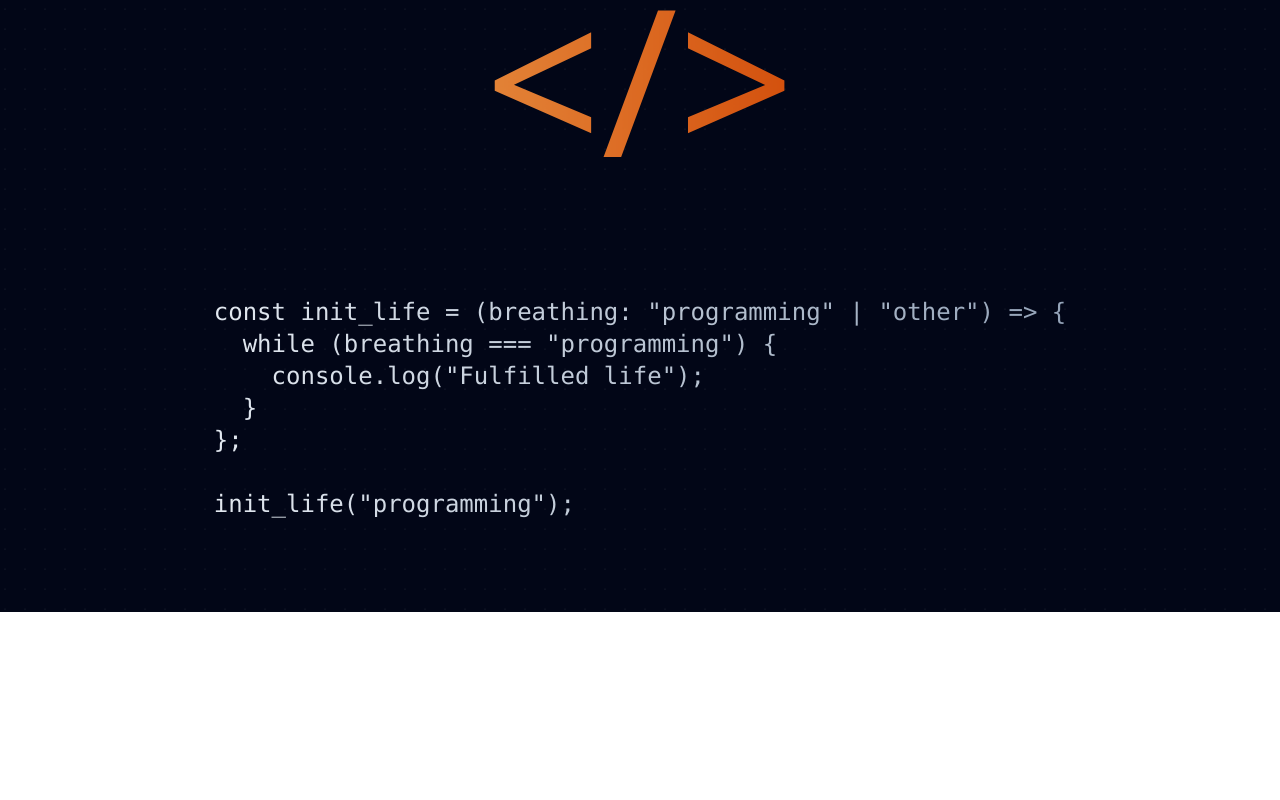
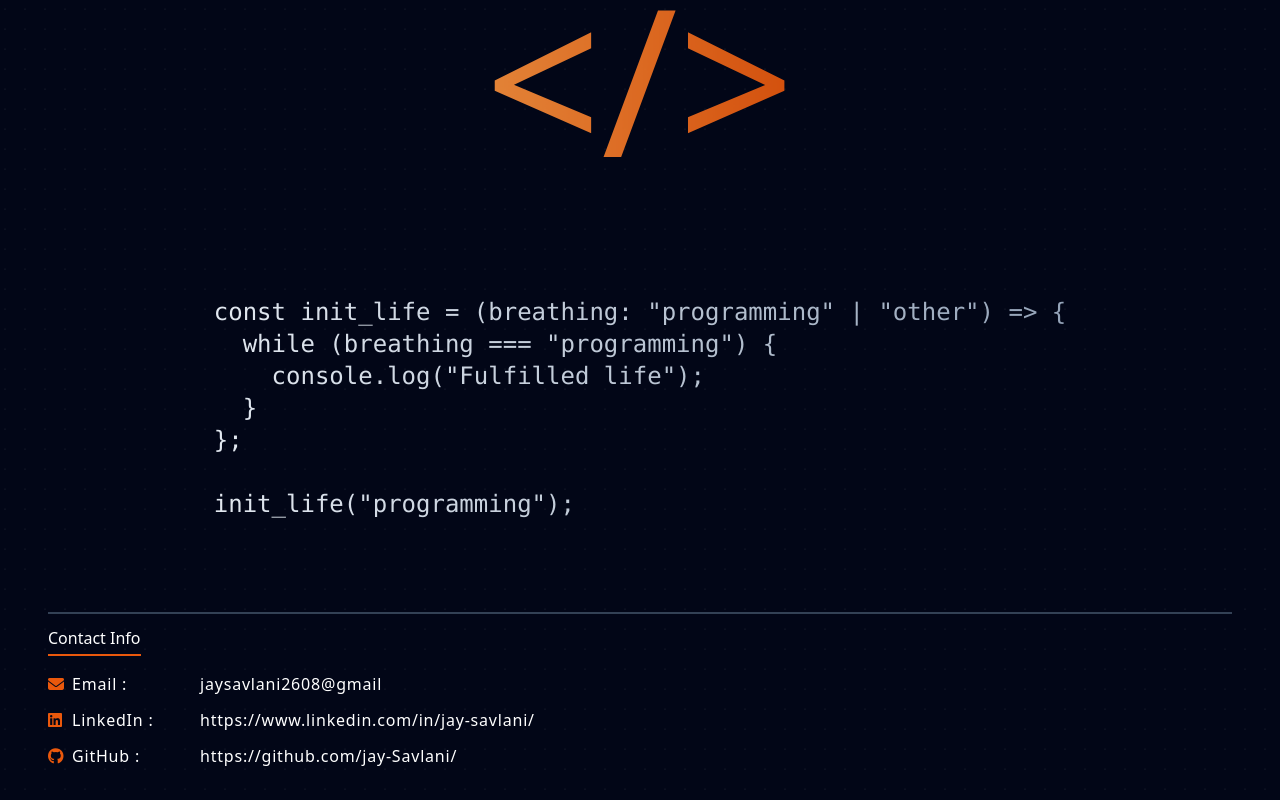
Before and after one commit to jay-Savlani/j-portfolio, a React (Vite) app: page / in a window 1280 px wide. Shown: the part 936-1736 px from the top of the page. Before the commit the page ends 1548 px from the top, so only its background shows below. Built offline with nearby package versions, Linux system fonts and the light colour scheme.

Commit message:
added contact info and icons

```diff
--- a/index.html
+++ b/index.html
@@ -10,6 +10,13 @@
       href="https://fonts.googleapis.com/css2?family=Montserrat:ital,wght@0,100..900;1,100..900&display=swap"
       rel="stylesheet"
     />
+    <link
+      rel="stylesheet"
+      href="https://cdnjs.cloudflare.com/ajax/libs/font-awesome/6.6.0/css/all.min.css"
+      integrity="sha512-Kc323vGBEqzTmouAECnVceyQqyqdsSiqLQISBL29aUW4U/M7pSPA/gEUZQqv1cwx4OnYxTxve5UMg5GT6L4JJg=="
+      crossorigin="anonymous"
+      referrerpolicy="no-referrer"
+    />
 
     <meta name="viewport" content="width=device-width, initial-scale=1.0" />
     <title>Jay Portfolio</title>
--- a/src/components/Navigation.tsx
+++ b/src/components/Navigation.tsx
@@ -90,7 +90,7 @@ const NavResponsive = () => {
 
         <div className="mt-3">
           <PlainLink
-            classes="text-white text-xl font-semibold tracking-wider my-3 block"
+            classes="text-white text-xl font-semibold tracking-wider my-3 block hover:opacity-70"
             href="https://github.com/jay-Savlani/"
             target="_blank"
           >
@@ -98,7 +98,7 @@ const NavResponsive = () => {
           </PlainLink>
 
           <PlainLink
-            classes="text-white text-xl font-semibold tracking-wider block"
+            classes="text-white text-xl font-semibold tracking-wider block hover:opacity-70"
             href="https://www.linkedin.com/in/jay-savlani/"
             target="_blank"
           >
@@ -185,7 +185,7 @@ const Navigation = () => {
               href="https://github.com/jay-Savlani/"
               target="_blank"
             >
-              Github
+              GitHub
             </PlainLink>
           </Button>
           <Button classes="py-2.5 px-2.5 rounded border border-orange-400 hover:bg-slate-700  hover:text-white transition-all duration-300">
--- a/src/components/Root.tsx
+++ b/src/components/Root.tsx
@@ -27,6 +27,68 @@ const Grid = () => {
   );
 };
 
+interface ContactItemProps {
+  iconClass: string;
+  contactName: string;
+  Contact: string | React.ComponentType<any>;
+}
+
+const ContactItem = ({ iconClass, contactName, Contact }: ContactItemProps) => {
+  return (
+    <div className="flex flex-col md:flex-row flex-wrap gap-2 md:gap-4 md:items-center tracking-wider mb-3 last:mb-0">
+      <div className="flex gap-4 items-center">
+        <i className={`w-2 ${iconClass} text-orange-600`} />
+        <h4 className="text-base w-28">{`${contactName} :`}</h4>
+      </div>
+
+      {typeof Contact === "string" ? <p>{Contact}</p> : <Contact />}
+    </div>
+  );
+};
+
+const Footer = () => {
+  return (
+    <footer className="pt-2 pb-8 px-6 md:px-0">
+      <h3 className="border-b-2 border-b-orange-600 inline-block py-1 mb-4">
+        Contact Info
+      </h3>
+      <ContactItem
+        iconClass="fa fa-envelope"
+        contactName="Email"
+        Contact="jaysavlani2608@gmail"
+      />
+      <ContactItem
+        iconClass="fa-brands fa-linkedin"
+        contactName="LinkedIn"
+        Contact={() => (
+          <a
+            target="_blank"
+            href="https://www.linkedin.com/in/jay-savlani/"
+            rel="noopener noreferrer"
+            className="no-underline cursor-pointer"
+          >
+            https://www.linkedin.com/in/jay-savlani/
+          </a>
+        )}
+      />
+      <ContactItem
+        iconClass="fa-brands fa-github"
+        contactName="GitHub"
+        Contact={() => (
+          <a
+            target="_blank"
+            href="https://github.com/jay-Savlani/"
+            className="no-underline cursor-pointer"
+            rel="noopener noreferrer"
+          >
+            https://github.com/jay-Savlani/
+          </a>
+        )}
+      />
+    </footer>
+  );
+};
+
 export default function Root() {
   const location = useLocation();
 
@@ -40,8 +102,9 @@ export default function Root() {
       <Grid />
       <Navigation />
       <div className=" sm:px-6 md:px-8 lg:px-12 h-full pt-24 md:pt-28">
-        <div className="h-ful">
+        <div className="h-ful divide-y-2 divide-slate-700">
           <Outlet />
+          <Footer />
         </div>
       </div>
     </div>
--- a/src/components/tabs/ProjectsTab.tsx
+++ b/src/components/tabs/ProjectsTab.tsx
@@ -103,10 +103,12 @@ export const ProjectsTab = () => {
             {item.appLink && (
               <div className="mb-4">
                 <PlainLink href={item.appLink} target="_blank">
-                  <button className="bg-gradient-to-r from-blue-200 to-cyan-200 px-1.5 py-2 lg:px-3 lg:py-2 rounded text-slate-800 text-sm lg:text-lg">
-                    <div className="flex flex-row items-center gap-2">
-                      <span className="tracking-wide">{item.appLinkName}</span>
-                      <span>&#x2197;</span>
+                  <button className="bg-gradient-to-r from-blue-200 to-cyan-200 px-3 py-2 lg:px-3 lg:py-2 rounded text-slate-800 text-sm lg:text-lg">
+                    <div className="flex items-center gap-3">
+                      <span className="tracking-wide text-base ">
+                        {item.appLinkName}
+                      </span>
+                      <i className="fa-solid fa-arrow-up-right-from-square text-base" />
                     </div>
                   </button>
                 </PlainLink>
--- a/src/components/tabs/professionalExperienceTab/CompanyItem.tsx
+++ b/src/components/tabs/professionalExperienceTab/CompanyItem.tsx
@@ -10,8 +10,12 @@ export const CompanyItem = ({ item }: T_CompanyItemProps) => {
     <div className="animation-fade-in">
       <div className="p-4 lg:p-8 flex flex-col lg:grid lg:grid-cols-5 lg:grid-row-2 lg:grid-flow-row gap-10 ">
         <div className="col-span-5">
-          <div className="flex flex-col text-center  gap-3">
-            <p className="text-[30px]">{item.title}</p>
+          <div className="flex flex-col text-center items-center  gap-3">
+            <div className="flex gap-4 items-center">
+              <i className="fa-solid fa-building text-white text-[30px]" />
+              <p className="text-[30px]">{item.title}</p>
+            </div>
+
             <p className=" text-3xl lg:text-[40px] tracking-widest font-bold bg-gradient-to-r from-orange-500 to-orange-800 text-transparent bg-clip-text p-2">
               {item.designation}
             </p>
--- a/src/main.css
+++ b/src/main.css
@@ -662,6 +662,10 @@ video {
   margin-bottom: 0.5rem;
 }
 
+.mb-3 {
+  margin-bottom: 0.75rem;
+}
+
 .mb-4 {
   margin-bottom: 1rem;
 }
@@ -742,6 +746,10 @@ video {
   height: 5rem;
 }
 
+.h-40 {
+  height: 10rem;
+}
+
 .h-60 {
   height: 15rem;
 }
@@ -786,8 +794,16 @@ video {
   width: 4rem;
 }
 
+.w-2 {
+  width: 0.5rem;
+}
+
 .w-20 {
   width: 5rem;
+}
+
+.w-28 {
+  width: 7rem;
 }
 
 .w-60 {
@@ -961,6 +977,17 @@ video {
   row-gap: 0.875rem;
 }
 
+.divide-y-2 > :not([hidden]) ~ :not([hidden]) {
+  --tw-divide-y-reverse: 0;
+  border-top-width: calc(2px * calc(1 - var(--tw-divide-y-reverse)));
+  border-bottom-width: calc(2px * var(--tw-divide-y-reverse));
+}
+
+.divide-slate-700 > :not([hidden]) ~ :not([hidden]) {
+  --tw-divide-opacity: 1;
+  border-color: rgb(51 65 85 / var(--tw-divide-opacity));
+}
+
 .justify-self-end {
   justify-self: end;
 }
@@ -1003,6 +1030,10 @@ video {
 
 .border-b {
   border-bottom-width: 1px;
+}
+
+.border-b-2 {
+  border-bottom-width: 2px;
 }
 
 .border-t-2 {
@@ -1031,6 +1062,11 @@ video {
 .border-slate-400 {
   --tw-border-opacity: 1;
   border-color: rgb(148 163 184 / var(--tw-border-opacity));
+}
+
+.border-b-orange-600 {
+  --tw-border-opacity: 1;
+  border-bottom-color: rgb(234 88 12 / var(--tw-border-opacity));
 }
 
 .bg-orange-500 {
@@ -1190,11 +1226,6 @@ video {
   padding-right: 0.25rem;
 }
 
-.px-1\.5 {
-  padding-left: 0.375rem;
-  padding-right: 0.375rem;
-}
-
 .px-12 {
   padding-left: 3rem;
   padding-right: 3rem;
@@ -1255,8 +1286,16 @@ video {
   padding-bottom: 2rem;
 }
 
+.pb-8 {
+  padding-bottom: 2rem;
+}
+
 .pt-0 {
   padding-top: 0px;
+}
+
+.pt-2 {
+  padding-top: 0.5rem;
 }
 
 .pt-24 {
@@ -1370,6 +1409,11 @@ video {
 .text-orange-500 {
   --tw-text-opacity: 1;
   color: rgb(249 115 22 / var(--tw-text-opacity));
+}
+
+.text-orange-600 {
+  --tw-text-opacity: 1;
+  color: rgb(234 88 12 / var(--tw-text-opacity));
 }
 
 .text-slate-100 {
@@ -1503,6 +1547,10 @@ h2 {
   background-color: rgb(234 88 12 / var(--tw-bg-opacity));
 }
 
+.last\:mb-0:last-child {
+  margin-bottom: 0px;
+}
+
 .hover\:-translate-y-1:hover {
   --tw-translate-y: -0.25rem;
   transform: translate(var(--tw-translate-x), var(--tw-translate-y)) rotate(var(--tw-rotate)) skewX(var(--tw-skew-x)) skewY(var(--tw-skew-y)) scaleX(var(--tw-scale-x)) scaleY(var(--tw-scale-y));
@@ -1645,9 +1693,26 @@ h2 {
     flex-direction: row;
   }
 
+  .md\:items-center {
+    align-items: center;
+  }
+
+  .md\:gap-14 {
+    gap: 3.5rem;
+  }
+
+  .md\:gap-4 {
+    gap: 1rem;
+  }
+
   .md\:gap-x-10 {
     -moz-column-gap: 2.5rem;
          column-gap: 2.5rem;
+  }
+
+  .md\:px-0 {
+    padding-left: 0px;
+    padding-right: 0px;
   }
 
   .md\:px-8 {
```
